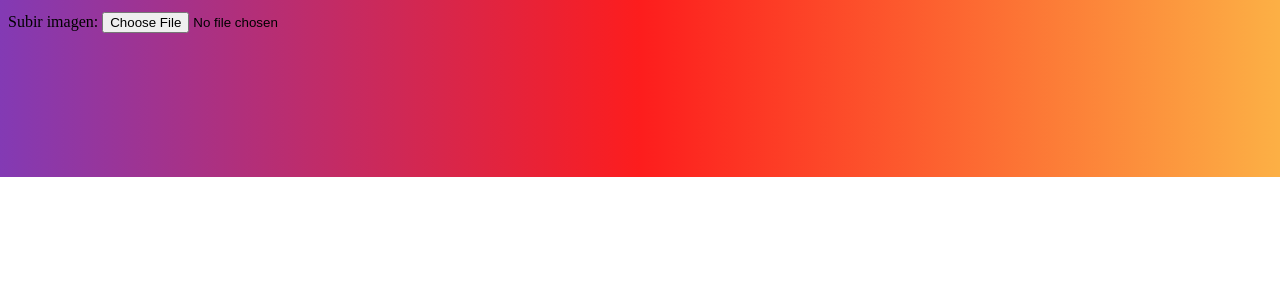
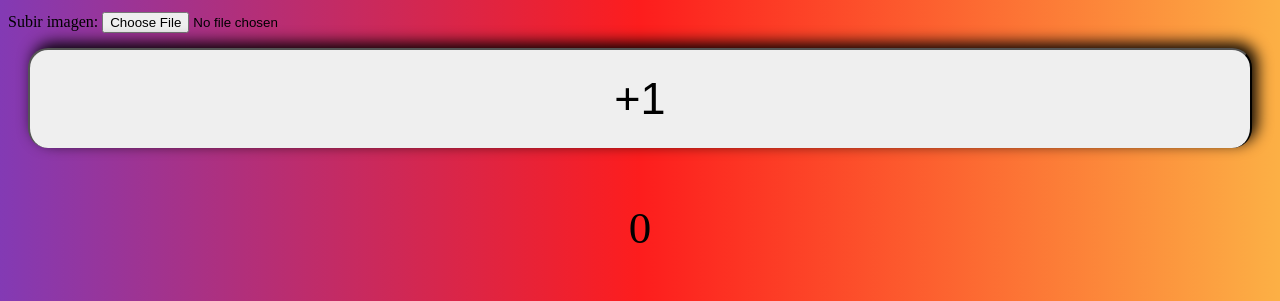
Before and after one commit to Themilien/Prueba-App, a plain HTML site: page index.html in a window 1280 px wide. Shown: the part 623-924 px from the top of the page. Before the commit the page ends 800 px from the top, so only its background shows below. Drawn offline with Linux system fonts and the light colour scheme.

Commit message:
Ahora un botón y un contador

```diff
--- a/index.html
+++ b/index.html
@@ -21,6 +21,8 @@
             </div>
 
             <label for="misImagenes"> Subir imagen: <input type="file" name="Files" id="misImagenes"/></label>
+
+            <button id="sum">+1</button> <p id="count">0</p>
         </div>
 
     </body>
@@ -28,7 +30,11 @@
     <script>
 
         const img = document.getElementById("img-random-img");
-        const button = document.getElementById("spawn-img");
+        const button_img = document.getElementById("spawn-img");
+        const button_count = document.getElementById("sum");
+        const text_count = document.getElementById("count");
+
+
 
         maxh = screen.height
         maxw = screen.width
@@ -37,12 +43,20 @@
                 return Math.floor(Math.random() * (max - min) + min);
             }
 
-        button.onclick = function()
+        button_img.onclick = function()
         {
             let timestamp = new Date().getTime();
             img.src = "https://api.lorem.space/image/movie?" + random(360, maxw) + "&amp;amp;amp;amp;h=" + random(360, maxh) + ";t=" + timestamp;
         }
 
+        button_count.onclick = function(){
+
+           let sum_count = Number(text_count.textContent);
+            sum_count += 1 ;
+            text_count.textContent = sum_count;
+
+        }
+
     </script>
 
 </html>
--- a/style.css
+++ b/style.css
@@ -76,3 +76,46 @@ body{
 
 
 }
+
+#sum{
+
+    margin: 0px 20px;
+    margin-bottom: 15px;
+    height: 1fr;
+
+    text-align: center;
+    font-size: 45px;
+
+    border-radius: 20px;
+    border-bottom: 15px #000000;
+    box-shadow: 5px -5px 15px #000000;
+
+    display: flex;
+    align-items: center;
+    justify-content: space-evenly;
+    flex-basis: content;
+    flex: 1 1 100px;
+
+}
+#sum:hover{
+
+    background-color: #aaaaaa;
+    cursor: pointer;
+}
+
+#count{
+
+    margin: 0px 20px;
+    margin-bottom: 15px;
+    height: 1fr;
+
+    text-align: center;
+    font-size: 45px;
+
+    display: flex;
+    align-items: center;
+    justify-content: space-evenly;
+    flex-basis: content;
+    flex: 1 1 100px;
+
+}
```
